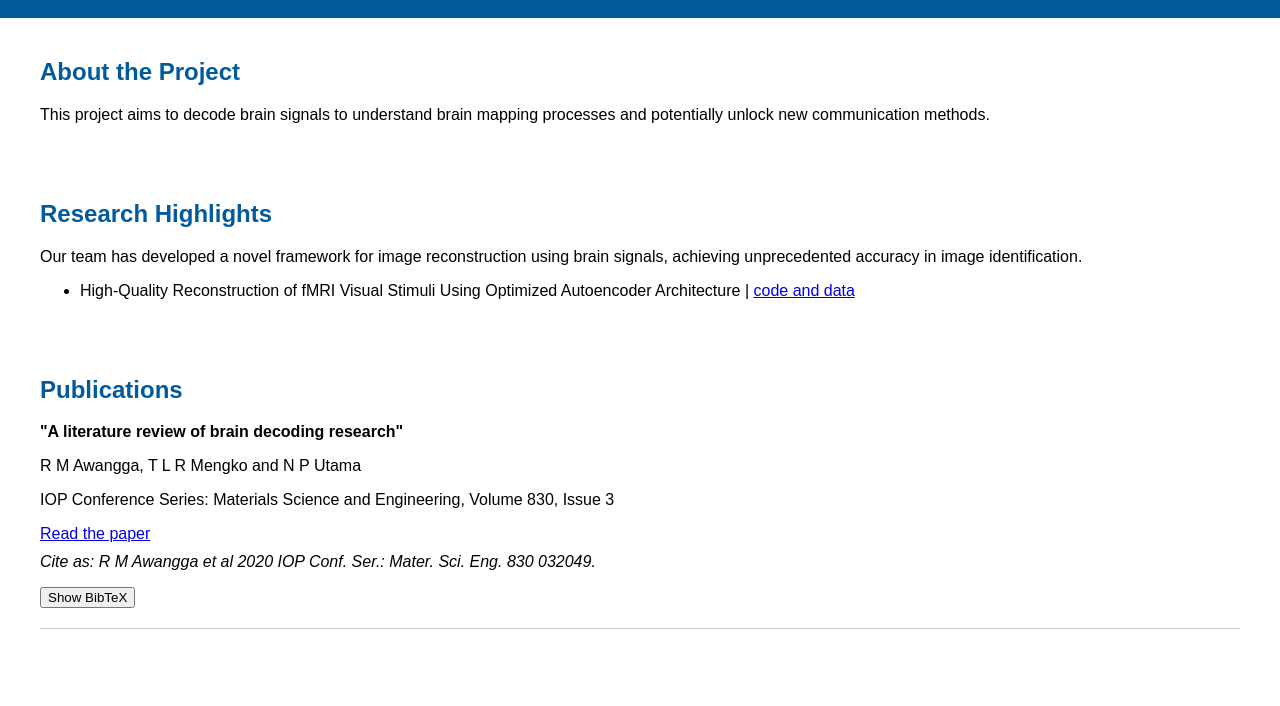
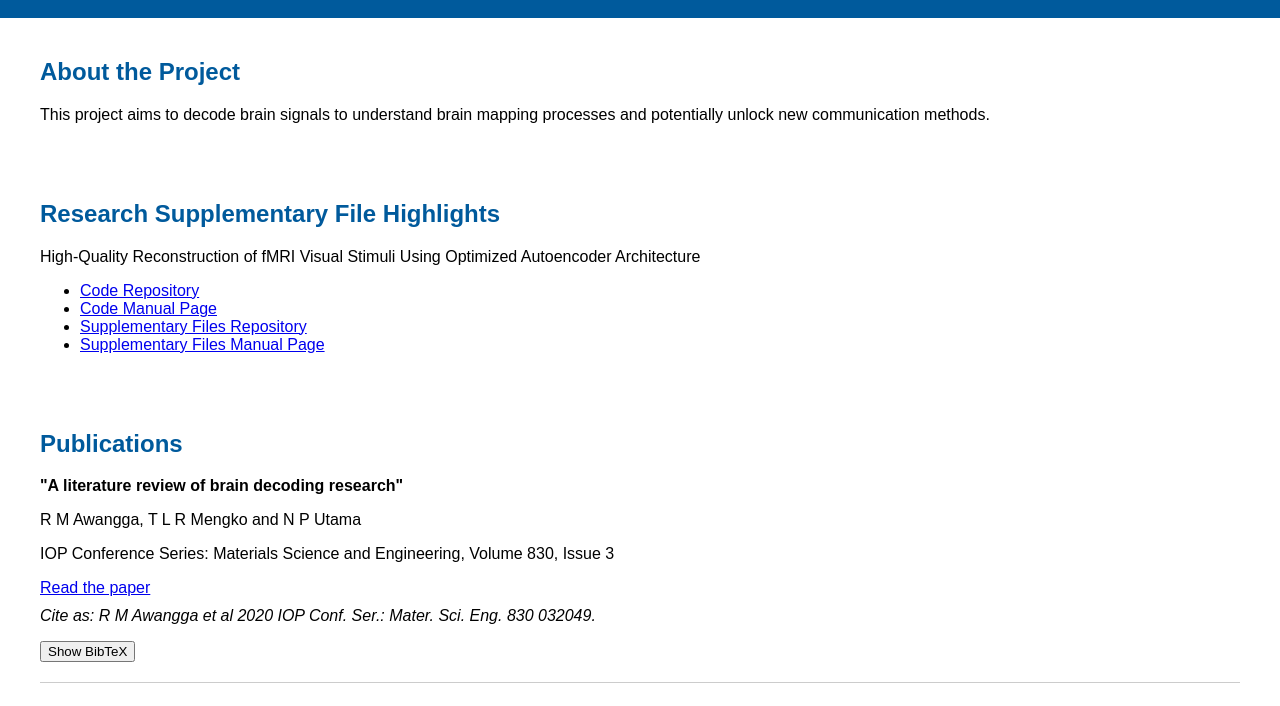
Before and after one commit to braindecoding/braindecoding.github.io, a plain HTML site: page index.html in a window 1280 px wide. Shown: the part 87-793 px from the top of the page. Drawn offline with Linux system fonts and the light colour scheme.

Commit message:
update data

```diff
--- a/index.html
+++ b/index.html
@@ -26,10 +26,13 @@
         <p>This project aims to decode brain signals to understand brain mapping processes and potentially unlock new communication methods.</p>
     </section>
     <section id="research">
-        <h2>Research Highlights</h2>
-        <p>Our team has developed a novel framework for image reconstruction using brain signals, achieving unprecedented accuracy in image identification.</p>
+        <h2>Research Supplementary File Highlights</h2>
+        <p>High-Quality Reconstruction of fMRI Visual Stimuli Using Optimized Autoencoder Architecture</p>
         <ul>
-            <li>High-Quality Reconstruction of fMRI Visual Stimuli Using Optimized Autoencoder Architecture | <a href="https://github.com/braindecoding/oaa">code and data</a></li>
+            <li><a href="https://github.com/braindecoding/oaa">Code Repository</a></li>
+            <li><a href="https://braindecoding.github.io/oaa/">Code Manual Page</a></li>
+            <li><a href="https://github.com/braindecoding/supl">Supplementary Files Repository</a></li>
+            <li><a href="https://braindecoding.github.io/supl/">Supplementary Files Manual Page</a></li>
         </ul>
     </section>
     <section id="publications">
```
